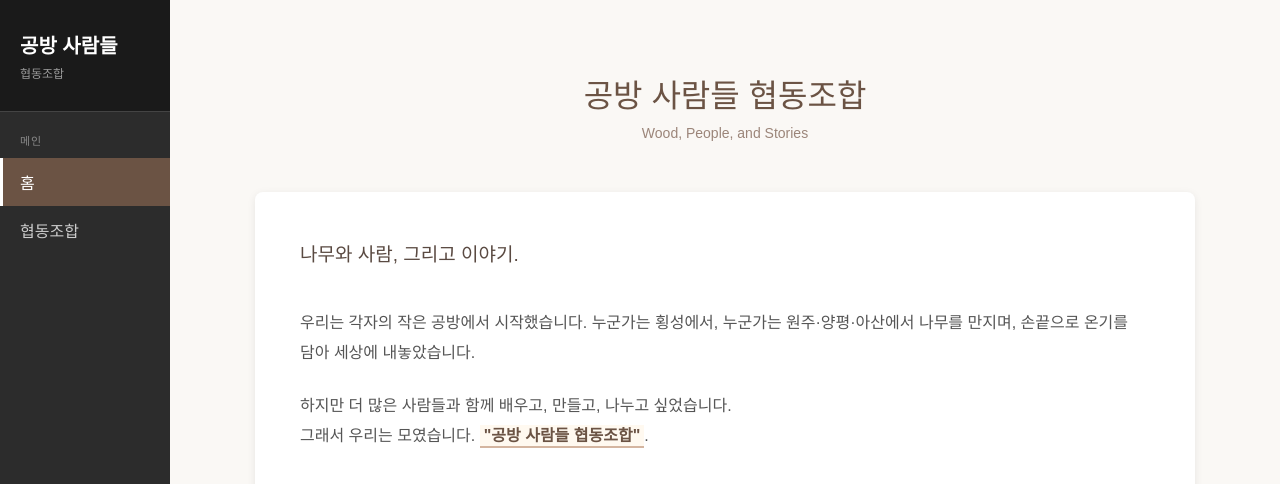
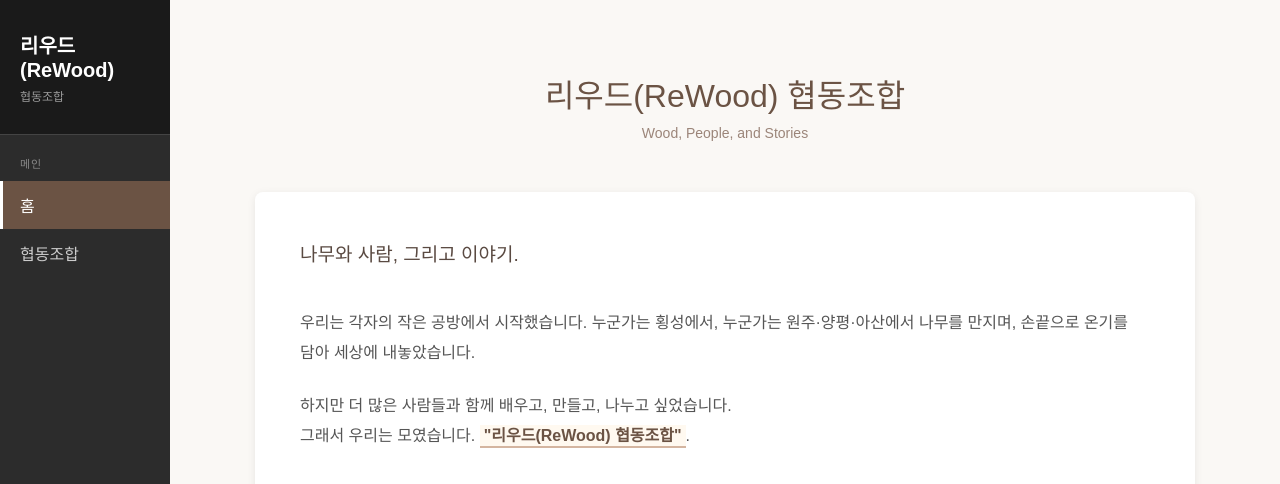
Before and after one commit to leehyunjun-code/namugongbang, a website: page index.html in a window 1280 px wide. Shown: the top 484 px of the page. Drawn offline with nearby package versions, Linux system fonts and the light colour scheme; no server answers; grey boxes are pictures that could not be loaded.

Commit message:
공방 사람들을 리우드로 변경

```diff
--- a/index.html
+++ b/index.html
@@ -3,7 +3,7 @@
 <head>
     <meta charset="UTF-8">
     <meta name="viewport" content="width=device-width, initial-scale=1.0">
-    <title>공방 사람들 협동조합</title>
+    <title>리우드(ReWood) 협동조합</title>
 	<link rel="icon" type="image/x-icon" href="favicon.ico">
     <script src="https://cdn.jsdelivr.net/npm/@supabase/supabase-js@2"></script>
     <style>
@@ -683,7 +683,7 @@
     <!-- 네비게이션바 -->
     <nav class="navbar" id="navbar">
         <div class="navbar-header">
-            <a href="index.html" class="navbar-title">공방 사람들</a>
+            <a href="index.html" class="navbar-title">리우드(ReWood)</a>
             <div class="navbar-subtitle">협동조합</div>
         </div>
 
@@ -700,7 +700,7 @@
     <div class="main-wrapper">
         <div class="wrap">
             <div class="header">
-                <h1>공방 사람들 협동조합</h1>
+                <h1>리우드(ReWood) 협동조합</h1>
                 <span>Wood, People, and Stories</span>
             </div>
 
@@ -715,7 +715,7 @@
 
                 <p class="fade-up">
                     하지만 더 많은 사람들과 함께 배우고, 만들고, 나누고 싶었습니다.<br>
-                    그래서 우리는 모였습니다. <strong class="highlight-text">"공방 사람들 협동조합"</strong>.
+                    그래서 우리는 모였습니다. <strong class="highlight-text">"리우드(ReWood) 협동조합"</strong>.
                 </p>
 
                 <div class="video-area fade-up">
--- a/package.json
+++ b/package.json
@@ -1,7 +1,7 @@
 {
   "name": "namugongbang-popup-server",
   "version": "1.0.0",
-  "description": "공방 사람들 협동조합 팝업 관리 서버",
+  "description": "리우드(ReWood) 협동조합 팝업 관리 서버",
   "main": "server.js",
   "scripts": {
     "start": "node server.js",
@@ -14,6 +14,6 @@
   "devDependencies": {
     "nodemon": "^3.0.1"
   },
-  "author": "공방 사람들 협동조합",
+  "author": "리우드(ReWood) 협동조합",
   "license": "MIT"
 }
```
Also changed, not shown: about.html (+2 -2 lines), admin/index.html (+2 -2 lines).
